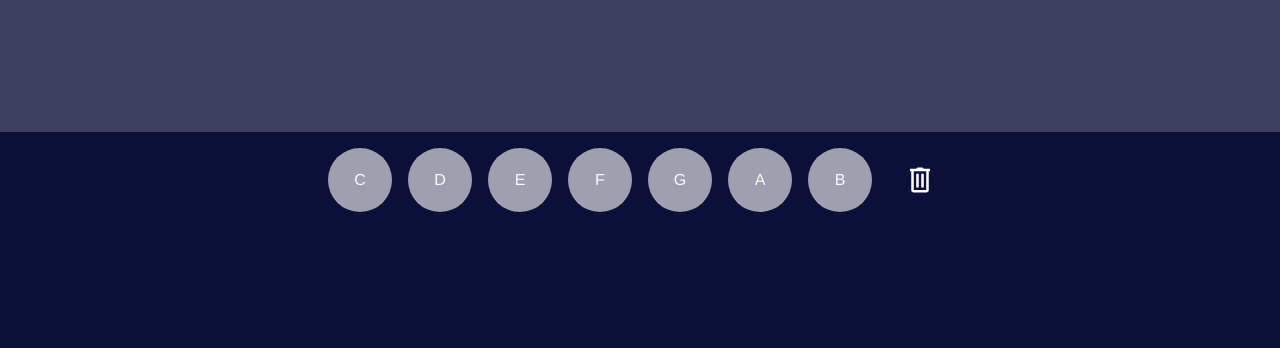
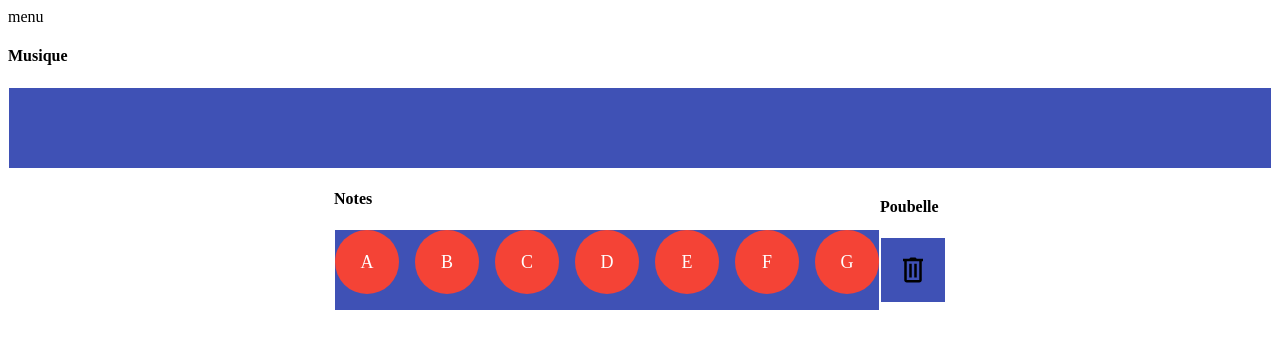
Before and after one commit to Florian-Piault/Synesthesia, a Vue app in the folder ht-sound/: page / in a window 1280 px wide. Shown: the top 348 px of the page. Built offline with nearby package versions, Linux system fonts and the light colour scheme.

Commit message:
DD2 finisg

```diff
--- a/ht-sound/package.json
+++ b/ht-sound/package.json
@@ -11,7 +11,8 @@
     "core-js": "^3.6.5",
     "tone": "^14.7.77",
     "tune": "^0.2.1",
-    "vue": "^2.6.11"
+    "vue": "^2.6.11",
+    "vuedraggable": "^2.24.2"
   },
   "devDependencies": {
     "@vue/cli-plugin-babel": "~4.5.0",
--- a/ht-sound/src/App.vue
+++ b/ht-sound/src/App.vue
@@ -1,106 +1,101 @@
 <template>
-  <div id="app">
-    <div class="head"></div>
-    <div class="notes_container">
-      <ul
-        class="music"
-        @drop="onDrop($event)"
-        @dragenter.prevent
-        @dragover.prevent
-      >
-        <li
-          v-for="(note, index) in music"
-          :key="index"
-          draggable="true"
-          @dragstart="startDragID($event, note)"
+  <main>
+    <div class="mt-5 container">
+      <div class="header">menu</div>
+      <div class="music">
+        <h4 class="mb-3">Musique</h4>
+        <draggable
+          class="draggable-list"
+          :list="list1"
+          :group="{ name: 'myGroup', put: true }"
         >
-          {{ note.item }}
-        </li>
-      </ul>
+          <div class="list-item" v-for="element in list1" :key="element.name">
+            {{ element.name }}
+          </div>
+        </draggable>
+      </div>
+
+      <div class="notes">
+        <div>
+          <h4 class="mb-3">Notes</h4>
+          <draggable
+            class="draggable-list"
+            :list="list2"
+            :group="{ name: 'myGroup', pull: 'clone', put: false }"
+          >
+            <div class="list-item" v-for="element in list2" :key="element.name">
+              {{ element.name }}
+            </div>
+          </draggable>
+        </div>
+
+        <div>
+          <h4 class="mb-3">Poubelle</h4>
+          <draggable
+            class="draggable-list trash"
+            :list="list3"
+            :group="{ name: 'myGroup', pull: 'clone', put: true }"
+          >
+          </draggable>
+        </div>
+      </div>
     </div>
-    <div class="footer">
-      <ul class="notes">
-        <li
-          v-for="(note, index) in notes"
-          :key="index"
-          draggable="true"
-          @dragstart="startDrag($event, note)"
-        >
-          <p>{{ note }}</p>
-        </li>
-        <li
-          class="trash"
-          @drop="trash($event)"
-          @dragover="trashIn = true"
-          @dragleave="trashIn = false"
-          @dragenter.prevent
-          @dragover.prevent
-        >
-          <img
-            :class="trashIn ? 'trashIn' : ''"
-            class="trash_img"
-            src="./assets/trash.svg"
-            alt=""
-          />
-        </li>
-      </ul>
-    </div>
-  </div>
+  </main>
 </template>
 <script>
+import draggable from "vuedraggable";
 export default {
-  name: "App",
+  components: {
+    draggable,
+  },
   data() {
     return {
-      Height: "4",
-      Effect: "none",
-      notes: ["C", "D", "E", "F", "G", "A", "B"],
-      music: [],
-      heights: ["0", "1", "2", "3", "4", "5"],
-      effects: ["none", "reverb", "chorus", "bitCrusher"],
-      trashIn: false,
+      list1: [],
+      list3: [],
+      list2: [
+        { name: "A" },
+        { name: "B" },
+        { name: "C" },
+        { name: "D" },
+        { name: "E" },
+        { name: "F" },
+        { name: "G" },
+      ],
     };
-  },
-  methods: {
-    startDrag(event, item) {
-      console.log(item);
-      event.dataTransfer.dropEffect = "move";
-      event.dataTransfer.effectAllowed = "move";
-      event.dataTransfer.setData("itemID", item);
-    },
-    startDragID(event, item) {
-      console.log(item.item);
-      event.dataTransfer.dropEffect = "move";
-      event.dataTransfer.effectAllowed = "move";
-      event.dataTransfer.setData("itemIDTrash", item.index);
-    },
-    onDrop(event) {
-      const itemID = event.dataTransfer.getData("itemID");
-      console.log(itemID);
-      if (itemID != "") {
-        this.music.push({ item: itemID, index: this.music.length });
-      }
-    },
-    trash(event) {
-      const itemID = event.dataTransfer.getData("itemIDTrash");
-      console.log(itemID);
-      this.music.splice(itemID, 1);
-      this.cleanArray();
-      console.log(this.music);
-    },
-    cleanArray() {
-      const music_tmp = [];
-      this.music.forEach((element, index) => {
-        music_tmp.push({ item: element.item, index: index });
-      });
-      this.music = music_tmp;
-    },
   },
 };
 </script>
-
-<style>
-  @import "./assets/css/reset.css";
-  @import "./assets/css/style.css";
-  @import "./assets/css/footer.css";
+<style scoped>
+  .draggable-list {
+    display: flex;
+    gap: 16px;
+    justify-content: center;
+    background: #3f51b5;
+    color: #fff;
+    border: 1px solid;
+    height: 10vh;
+  }
+  .list-item {
+    height: 64px;
+    width: 64px;
+    cursor: pointer;
+    font-size: 18px;
+    border-radius: 50%;
+    background: #f44336;
+    display: flex;
+    justify-content: center;
+    align-items: center;
+  }
+  .notes {
+    display: flex;
+    justify-content: center;
+    align-items: center;
+  }
+  .trash {
+    height: 64px;
+    width: 64px;
+    background-image: url("./assets/trash.svg");
+    background-position: center;
+    background-repeat: no-repeat;
+  }
 </style>
--- a/ht-sound/src/assets/css/style.css
+++ /dev/null
@@ -1,24 +0,0 @@
-
-
-  .notes-panel {
-    display: flex;
-    flex-direction: row;
-    justify-content: center;
-  }
-  .music {
-      display: flex;
-      gap: 16px;
-      padding: 16px 0;
-    background-color: rgba(255, 255, 255, 0.2);
-    min-height: 100px;
-  }
-   li{
-    width: 64px;
-    height: 64px;
-    background-color: rgba(255, 255, 255, 0.6);
-    border-radius: 50%;
-    overflow: hidden;
-    display: flex;
-    justify-content: center;
-    align-items: center;
-}
```
Also changed, not shown: 1 other file (tests, documents, lock files or other folders).
